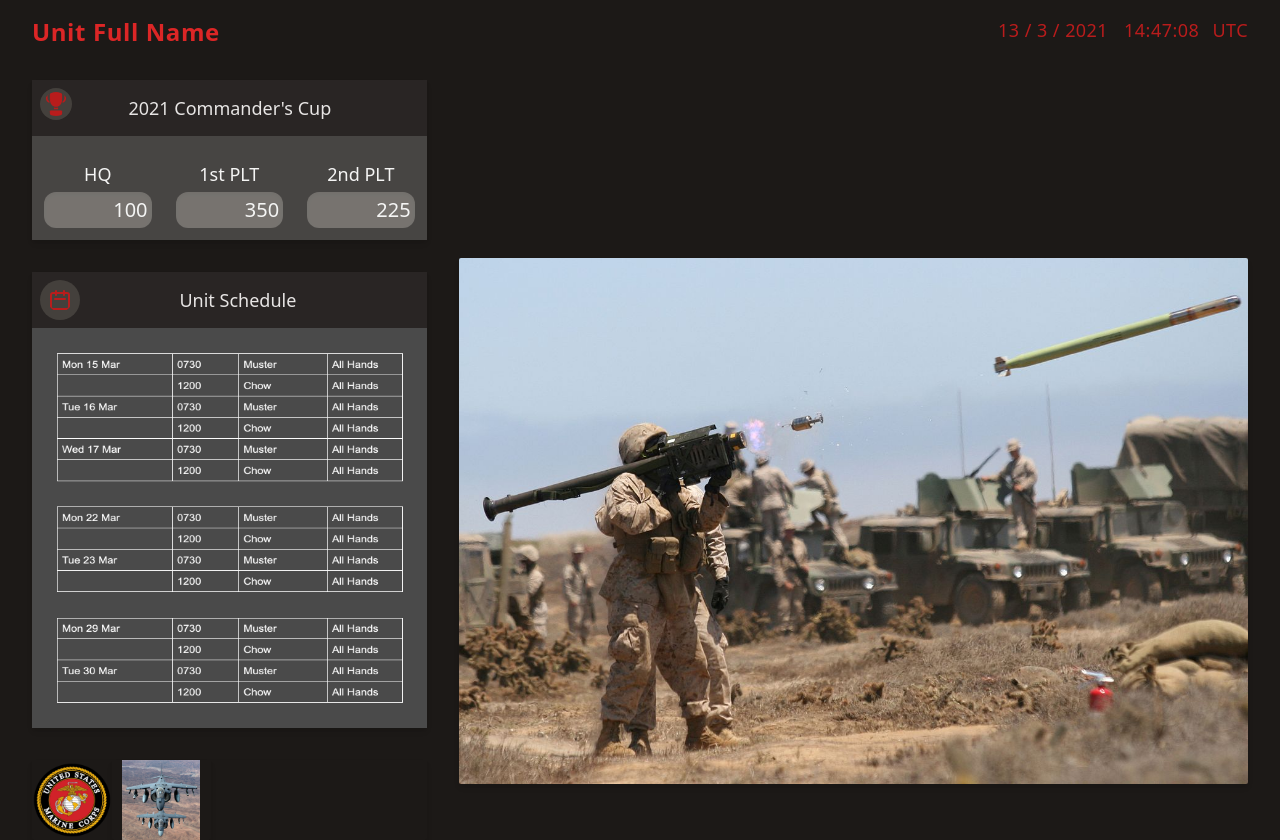
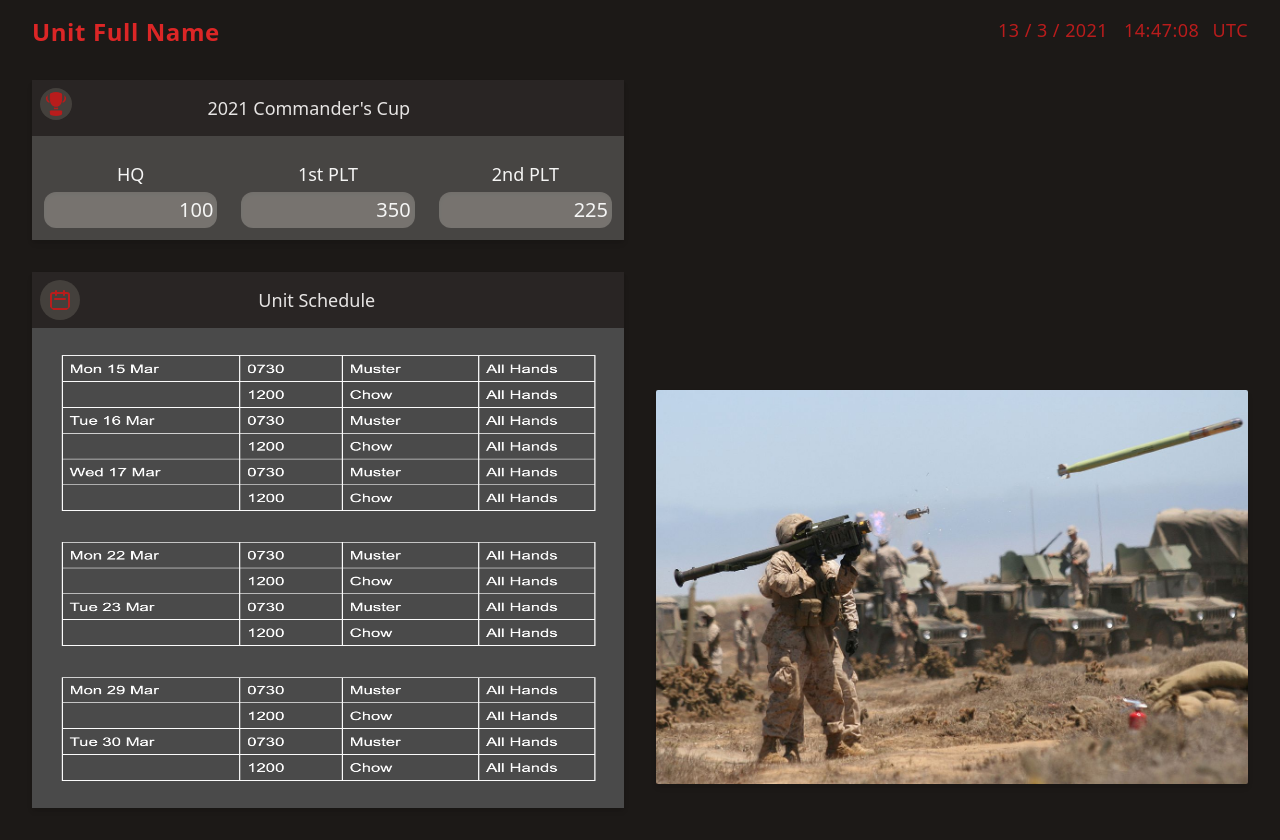
Before and after one commit to scottpiercew/piMessageBoard, a Svelte app: page / in a window 1280 px wide. After the commit the page ends 816 px from the top, so only its background shows below. Built offline with nearby package versions, Linux system fonts and the light colour scheme; a web font is replaced by a local one.

Commit message:
removed all transitions to speed up pi zero

```diff
--- a/src/App.svelte
+++ b/src/App.svelte
@@ -8,7 +8,7 @@
 </script>
 
 <main class="bg-warmGray-900">
-	<Header name={UNIT.NAME} />
+	<Header name={UNIT.NAME} logo={UNIT.LOGO} />
 	<Home images={UNIT.IMAGES} schedule={UNIT.SCHEDULE} cmdrCup={UNIT.COMMANDERS_CUP} logo={UNIT.LOGO} sections={UNIT.SECTIONS} />
 </main>
 
@@ -20,11 +20,11 @@
 		@font-face {
 			font-family: 'Orbitron';
     	src: url('../fonts/Orbitron-Regular.ttf') format('truetype');
+			}
 		}
-	}
-	@layer utilities {
-		.filter-invert {
-			filter: invert(1);
+		@layer utilities {
+			.filter-invert {
+				filter: invert(1);
+			}
 		}
-	}
 </style>
--- a/src/Header.svelte
+++ b/src/Header.svelte
@@ -1,6 +1,7 @@
 <script>
     import { onMount } from 'svelte';
     export let name;
+    export let logo;
 
     let date = new Date();
 	$: hour = date.getHours();
@@ -21,6 +22,7 @@
     const toggleZero = (num) => (num < 10) ? `0${num}` : num;
 </script>
 <div class="flex flex-row h-12 justify-between bg-warmGray-900 p-4 px-8 content-center text-red-700 font-orbitron">
+    <!-- <img class="h-14 w-14" src={logo.emblemMC} alt="Marine Corps Emblem"/> -->
     <div class="text-2xl tracking-wide font-bold text-red-600">{name.fullName}</div>
     <div class='tracking-wide flex justify-end text-lg'>
         <span class="mr-4">{day} / {month} / {year}</span>
--- a/src/Home.svelte
+++ b/src/Home.svelte
@@ -1,9 +1,6 @@
 <script>
     import { onMount } from 'svelte';
-    import { fade } from 'svelte/transition';
     import Sidebar from './Sidebar.svelte';
-    import { quintOut } from 'svelte/easing';
-    import { flip } from 'svelte/animate';
     export let images;
 
     let viewPortHeight = window.innerHeight;
@@ -20,12 +17,12 @@
 </script>
 
 <div class="flex bg-warmGray-900 p-8">
-    <div class="w-1/3 z-10" style="height: {viewPortHeight - 96}px">
-        <Sidebar schedule={$$props.schedule} cmdrCup={$$props.cmdrCup} images={images} imagesIndexNext={imagesIndex} logo={$$props.logo} sections={$$props.sections} />
+    <div class="w-1/2 z-10" style="height: {viewPortHeight - 96}px">
+        <Sidebar schedule={$$props.schedule} cmdrCup={$$props.cmdrCup} sections={$$props.sections} />
     </div>
-    <div class="w-2/3 flex flex-col-reverse justify-end ml-8" style="height: {viewPortHeight - 96}px">
+    <div class="w-1/2 flex flex-col-reverse justify-end ml-8" style="height: {viewPortHeight - 96}px">
         {#each images as image, index (image.id)}
-        <div class="h-full flex justify-end items-center" animate:flip={{duration: 1000, easing: quintOut}} transition:fade|local={{duration: 1000}}>
+        <div class="h-full flex justify-end items-center">
             {#if index == imagesIndex}
                 <img src={image.url} alt={image.label} id={image.id} class="h-full object-contain rounded-sm shadow-md justify-self-end self-center"/>
             {/if}
--- a/src/Sidebar.svelte
+++ b/src/Sidebar.svelte
@@ -1,10 +1,6 @@
 <script>
-  import { fade } from 'svelte/transition';
   export let schedule;
   export let cmdrCup;
-  export let images;
-  export let imagesIndexNext;
-  export let logo;
   export let sections;
 
 </script>
@@ -63,17 +59,7 @@
     </div>
     <div class="relative bg-black">
       <div class="absolute inset-0 opacity-30 bg-warmGray-100 z-50"></div>
-      <img src={schedule.schedule} alt={schedule.schedule} class="w-full p-4 filter-invert max-h-1/2" />
-    </div>
-  </div>
-  <div class="rounded-sm shadow-md">
-    <div class="w-full flex justify-start h-20">
-        <img class="h-20 w-20" src={logo.logoWhiteBG} alt="Unit Logo"/>
-      {#each images as image, index}
-        {#if index == imagesIndexNext + 1}
-            <img src={image.url} alt={image.label} id={image.id} class="w-1/4 object-contain rounded-sm shadow-md" in:fade="{{delay: 1000, duration: 1000}}" out:fade />
-        {/if}
-      {/each}
+      <img src={schedule.schedule} alt={schedule.schedule} class="w-full p-4 filter-invert max-h-2/3" />
     </div>
   </div>
 </div>
--- a/tailwind.config.js
+++ b/tailwind.config.js
@@ -22,7 +22,7 @@ module.exports = {
       warmGray: colors.warmGray,
     },
     maxHeight: {
-      "1/2": "50vh",
+      "2/3": "60vh",
     },
     extend: {
       fontFamily: {
```
